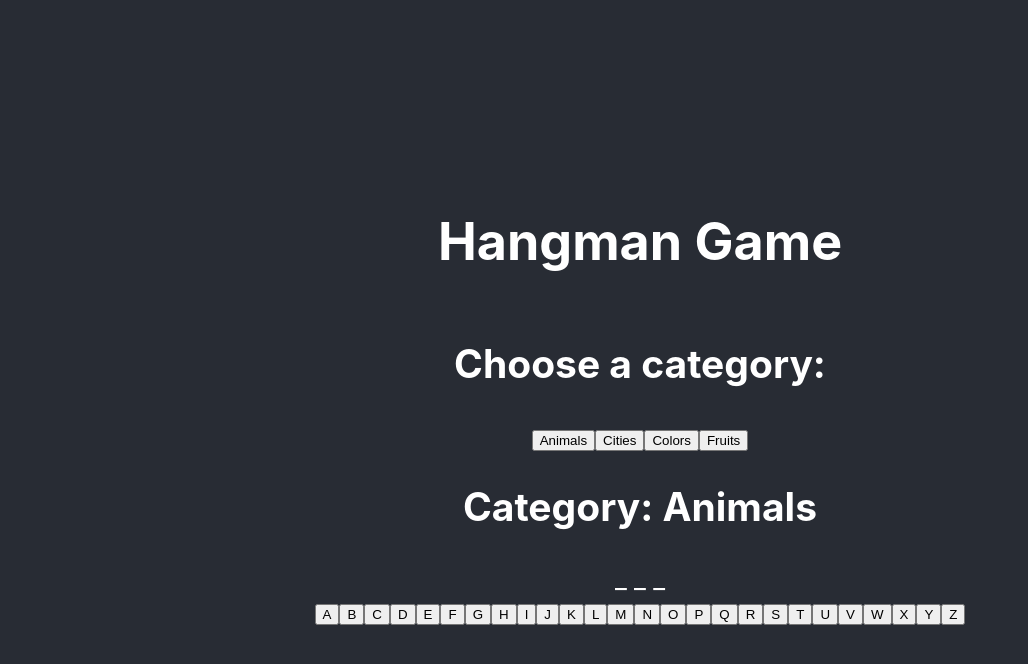
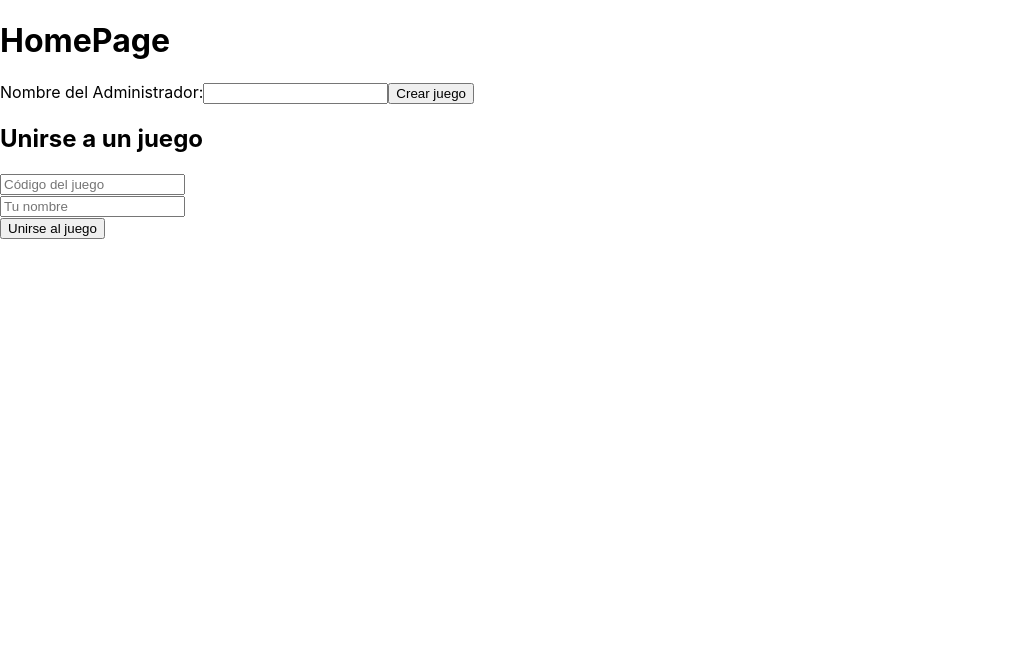
Before and after one commit to jmercadoc/hangman, a React (Create React App) app: page / in a window 1280 px wide. Shown: the top 664 px of the page, without its empty margins (0-1028 px from the left). Built offline with nearby package versions, Linux system fonts and the light colour scheme.

Commit message:
nuevo juego

```diff
--- a/package.json
+++ b/package.json
@@ -6,8 +6,10 @@
     "@testing-library/jest-dom": "^5.17.0",
     "@testing-library/react": "^13.4.0",
     "@testing-library/user-event": "^13.5.0",
+    "axios": "^1.5.1",
     "react": "^18.2.0",
     "react-dom": "^18.2.0",
+    "react-router-dom": "^6.16.0",
     "react-scripts": "5.0.1",
     "web-vitals": "^2.1.4"
   },
--- a/src/App.js
+++ b/src/App.js
@@ -1,16 +1,18 @@
 import React from 'react';
-import './App.css';
-import Hangman from './components/Hangman';
-
+import { BrowserRouter as Router, Route, Routes } from 'react-router-dom';
+import HomePage from './components/HomePage';
+import GameAdmin from './components/GameAdmin';
+import PlayerView from './components/PlayerView';
 
 function App() {
   return (
-    <div className="App">
-      <header className="App-header">
-        <h1>Hangman Game</h1>
-        <Hangman />
-      </header>
-    </div>
+    <Router>
+      <Routes>
+        <Route path="/" element={<HomePage />} />
+        <Route path="/admin/:gameId" element={<GameAdmin />} />
+        <Route path="/playerView/:gameId/:playerName" element={<PlayerView />} />
+      </Routes>
+    </Router>
   );
 }
 
--- /dev/null
+++ b/src/components/GameAdmin.js
@@ -0,0 +1,64 @@
+import React, { useState } from 'react';
+import axios from 'axios';
+import { useParams, useLocation } from 'react-router-dom';
+
+function GameAdmin() {
+    const [words, setWords] = useState('');
+    const { gameId } = useParams();
+    const location = useLocation();
+    const token = location.state.token;
+    const apiBaseUrl = process.env.REACT_APP_API_BASE_URL;
+
+    const addWords = async () => {
+        const wordsArray = words.split(',').map(word => word.trim());
+        try {
+            const response = await axios.post(`${apiBaseUrl}/add_words/${gameId}`, { words: wordsArray }, {
+                headers: {
+                    'Content-Type': 'application/json',
+                    Authorization: `Bearer ${token}`
+                }
+            });
+            console.log(response.data);
+            alert('Palabras agregadas exitosamente!');
+            setWords('');
+        } catch (error) {
+            console.error("Error al agregar palabras:", error);
+            alert('Error al agregar palabras. Por favor, inténtalo de nuevo.');
+        }
+    };
+
+    const startGame = async () => {
+        try {
+            const response = await axios.post(`${apiBaseUrl}/start_game/${gameId}`, {}, {
+                headers: {
+                    'Content-Type': 'application/json',
+                    Authorization: `Bearer ${token}`
+                }
+            });
+            console.log(response.data);
+            alert('¡Juego iniciado!');
+        } catch (error) {
+            console.error("Error al iniciar el juego:", error);
+            alert('Error al iniciar el juego. Por favor, inténtalo de nuevo.');
+        }
+    };
+
+    return (
+        <div>
+            <h2>Administrar juego: {gameId}</h2>
+            <div>
+                <textarea
+                    value={words}
+                    onChange={(e) => setWords(e.target.value)}
+                    placeholder="Añade palabras separadas por comas. Ejemplo: azul,rojo,verde"
+                />
+                <button onClick={addWords}>Agregar palabras</button>
+            </div>
+            <div>
+                <button onClick={startGame}>Iniciar juego</button>
+            </div>
+        </div>
+    );
+}
+
+export default GameAdmin;
--- /dev/null
+++ b/src/components/HomePage.js
@@ -0,0 +1,97 @@
+import React, { useState } from 'react';
+import axios from 'axios';
+import { useNavigate  } from 'react-router-dom';
+
+function HomePage() {
+    const [gameId, setGameId] = useState(null);
+    const [token, setToken] = useState(null);
+    const [adminName, setAdminName] = useState('');
+    const navigate  = useNavigate ();
+    const [playerName, setPlayerName] = useState('');
+
+    const createGame = async () => {
+
+        if (!adminName) {
+            alert("Por favor, ingrese un nombre de administrador.");
+            return;
+        }
+
+        try {
+            const response = await axios.post('http://localhost:8000/create_game/', { admin: adminName });
+            const { gameId, token, message } = response.data;
+
+            setGameId(gameId);
+            setToken(token);
+            console.log(message);
+            navigate(`/admin/${gameId}`, { state: { token } });
+
+        } catch (error) {
+            console.error("Error al crear el juego:", error);
+        }
+    };
+
+    const joinGame = async () => {
+        try {
+            // Aquí, asumiendo que tienes un endpoint /join_game/{gameId} en tu backend:
+            const response = await axios.post(`http://localhost:8000/join_game/${gameId}`, { player_name: playerName });
+
+
+            if (response.status === 200) {
+                // Navega a una vista de jugador o lo que desees hacer luego de unirse
+                const { token, message } = response.data;
+                setToken(token);
+                setPlayerName(playerName);
+
+                navigate(`/playerView/${gameId}/${playerName}`, { state: { token } });
+            }
+        } catch (error) {
+            console.error("Error al unirse al juego:", error);
+            alert('Error al unirse al juego. Por favor, inténtalo de nuevo.');
+        }
+    };
+
+    return (
+        <div>
+            <h1>HomePage</h1>
+
+            <label>
+                Nombre del Administrador:
+                <input
+                    type="text"
+                    value={adminName}
+                    onChange={e => setAdminName(e.target.value)}
+                />
+            </label>
+
+            <button onClick={createGame}>Crear juego</button>
+
+            {gameId && token && (
+                <div>
+                    <p>Game ID: {gameId}</p>
+                    <p>Token: {token}</p>
+                </div>
+            )}
+
+            <h2>Unirse a un juego</h2>
+            <div>
+                <input
+                    value={gameId}
+                    onChange={(e) => setGameId(e.target.value)}
+                    placeholder="Código del juego"
+                />
+            </div>
+            <div>
+                <input
+                    value={playerName}
+                    onChange={(e) => setPlayerName(e.target.value)}
+                    placeholder="Tu nombre"
+                />
+            </div>
+            <div>
+                <button onClick={joinGame}>Unirse al juego</button>
+            </div>
+        </div>
+    );
+}
+
+export default HomePage;
--- /dev/null
+++ b/src/components/LetterButton.js
@@ -0,0 +1,12 @@
+// src/components/LetterButton.js
+import React from 'react';
+
+function LetterButton({ letter, onClick }) {
+    return (
+        <button onClick={() => onClick(letter)}>
+            {letter}
+        </button>
+    );
+}
+
+export default LetterButton;
--- /dev/null
+++ b/src/components/PlayerView.js
@@ -0,0 +1,77 @@
+// src/components/PlayerView.js
+import React, { useEffect, useState } from 'react';
+import { useParams, useLocation } from 'react-router-dom';
+import LetterButton from './LetterButton';
+import axios from 'axios';
+
+
+function PlayerView() {
+    const { gameId, playerName } = useParams();
+    const [ws, setWs] = useState(null);
+    const location = useLocation();
+    const token = location.state.token;
+    const [currentWord, setCurrentWord] = useState("");
+
+    useEffect(() => {
+        const websocket = new WebSocket(`ws://localhost:8000/ws/${gameId}/${playerName}`);
+
+        websocket.onopen = () => {
+            console.log("Connected to the WebSocket");
+        };
+
+        websocket.onmessage = (event) => {
+            const message = event.data;
+            console.log("Message from server:", message);
+            setCurrentWord(message);
+            console.log("currentWord--->", currentWord);
+        };
+
+        websocket.onclose = () => {
+            console.log("Disconnected from the WebSocket");
+        };
+
+        setWs(websocket);
+        // Limpiar al desmontar el componente.
+        return () => {
+            if (websocket) {
+                websocket.close();
+            }
+        };
+    }, [gameId, playerName]);
+
+
+    const guessLetter = async (letter) => {
+        try {
+            const response = await axios.post(
+                `http://127.0.0.1:8000/guess_letter/${gameId}`,
+                { letter },
+                {
+                    headers: {
+                        'Content-Type': 'application/json',
+                        Authorization: `Bearer ${token}`
+                    }
+                }
+            );
+            setCurrentWord(response.data.current_guess);
+            console.log('respuesta -->',response.data);
+        } catch (error) {
+            console.error("Error al adivinar la letra:", error);
+            alert('Error al adivinar la letra. Por favor, inténtalo de nuevo.');
+        }
+    };
+
+    return (
+        <div>
+            <h2>Player View for {playerName}</h2>
+            <h3>{currentWord}</h3>
+            {/* Botones de letras */}
+            {
+                'ABCDEFGHIJKLMNOPQRSTUVWXYZ'.split('').map(letter => (
+                    <LetterButton key={letter} letter={letter} onClick={guessLetter} />
+                ))
+            }
+        </div>
+    );
+}
+
+export default PlayerView;
```
Also changed, not shown: src/components/GamePage.js (added, +12 -0 lines), src/context/WebSocketContext.js (added, +24 -0 lines), 2 other files (tests, documents, lock files or other folders).
